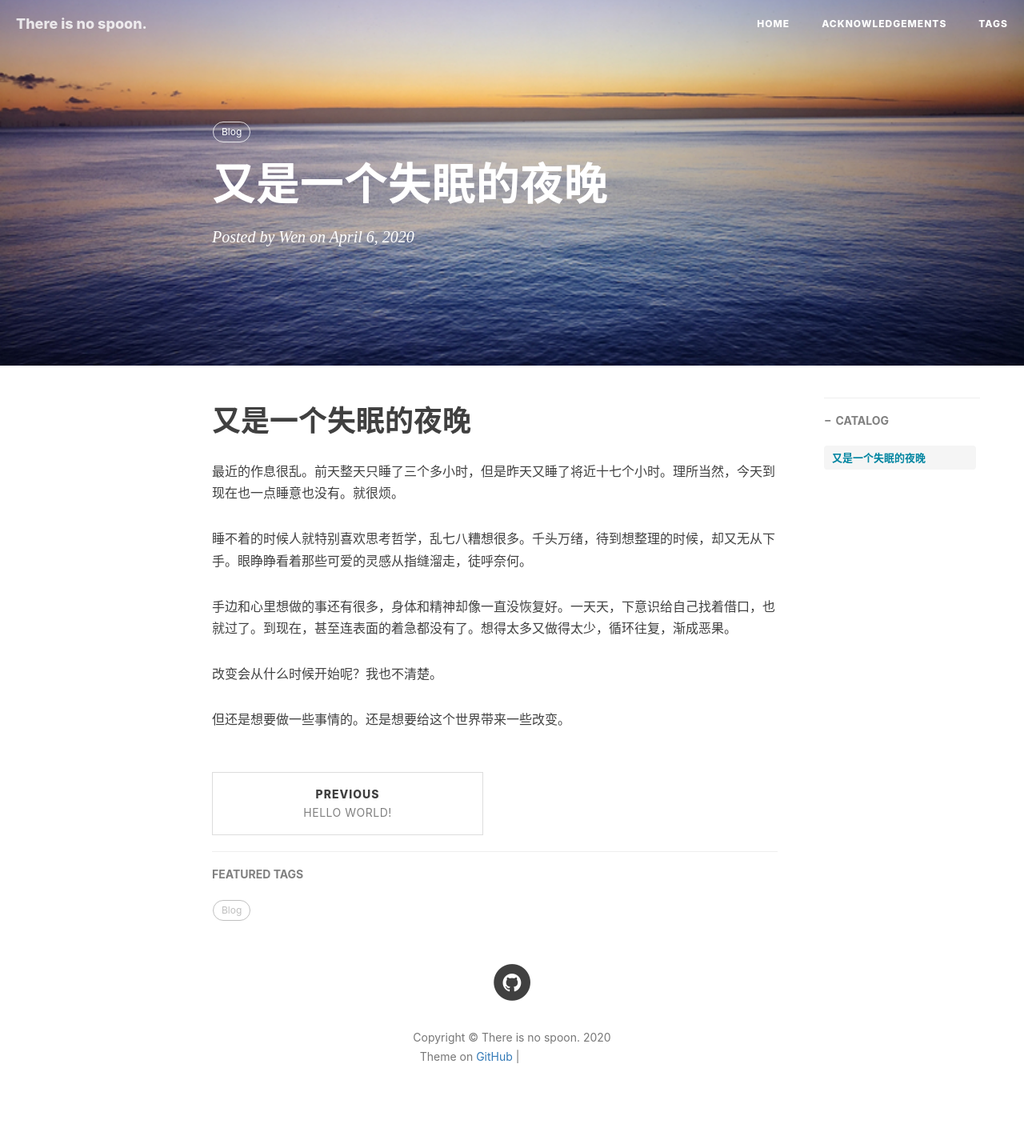
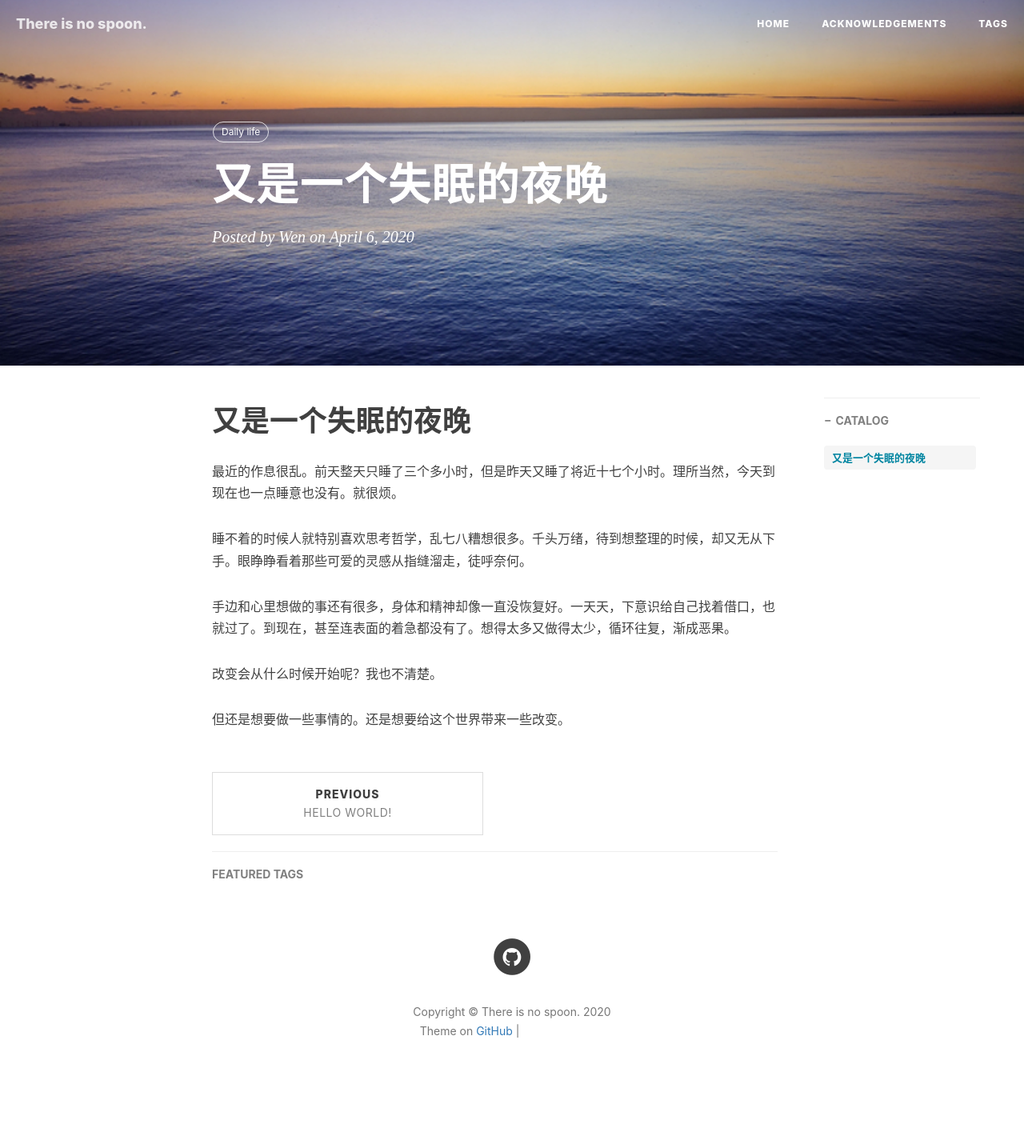
Before and after one commit to Wingsocool/wingsocool.github.io, a Jekyll site: the page built from _posts/2020-04-06-又是一个失眠的夜晚.md, in a window 1280 px wide. Shown: the whole page at 80% size. Built offline with Jekyll 4.4.1, drawn with Linux system fonts in a browser that asks for light colours; nearby versions of some CDN libraries; comment, search, counter and statistics services are not loaded; after the commit the page ends 1393 px from its top, so only the background shows below that; grey boxes are pictures that could not be loaded.

Commit message:
Update 2020-04-06-又是一个失眠的夜晚.md

```diff
--- a/_posts/2020-04-06-又是一个失眠的夜晚.md
+++ b/_posts/2020-04-06-又是一个失眠的夜晚.md
@@ -7,7 +7,7 @@ author:     Wen
 header-img: img/post-hello world.jpg
 catalog: true
 tags:
-    - Blog
+    - Daily life
 ---
 
 
```
